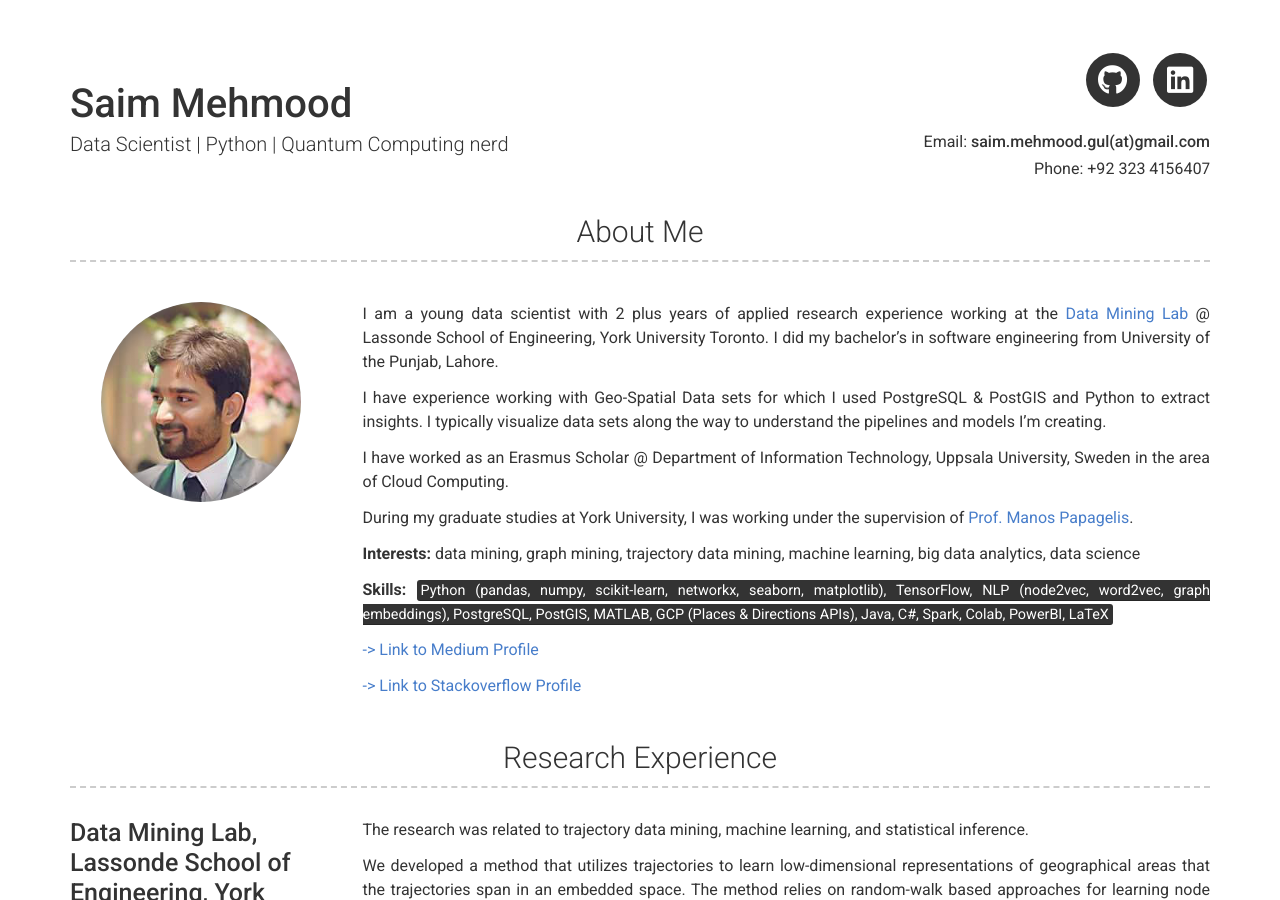
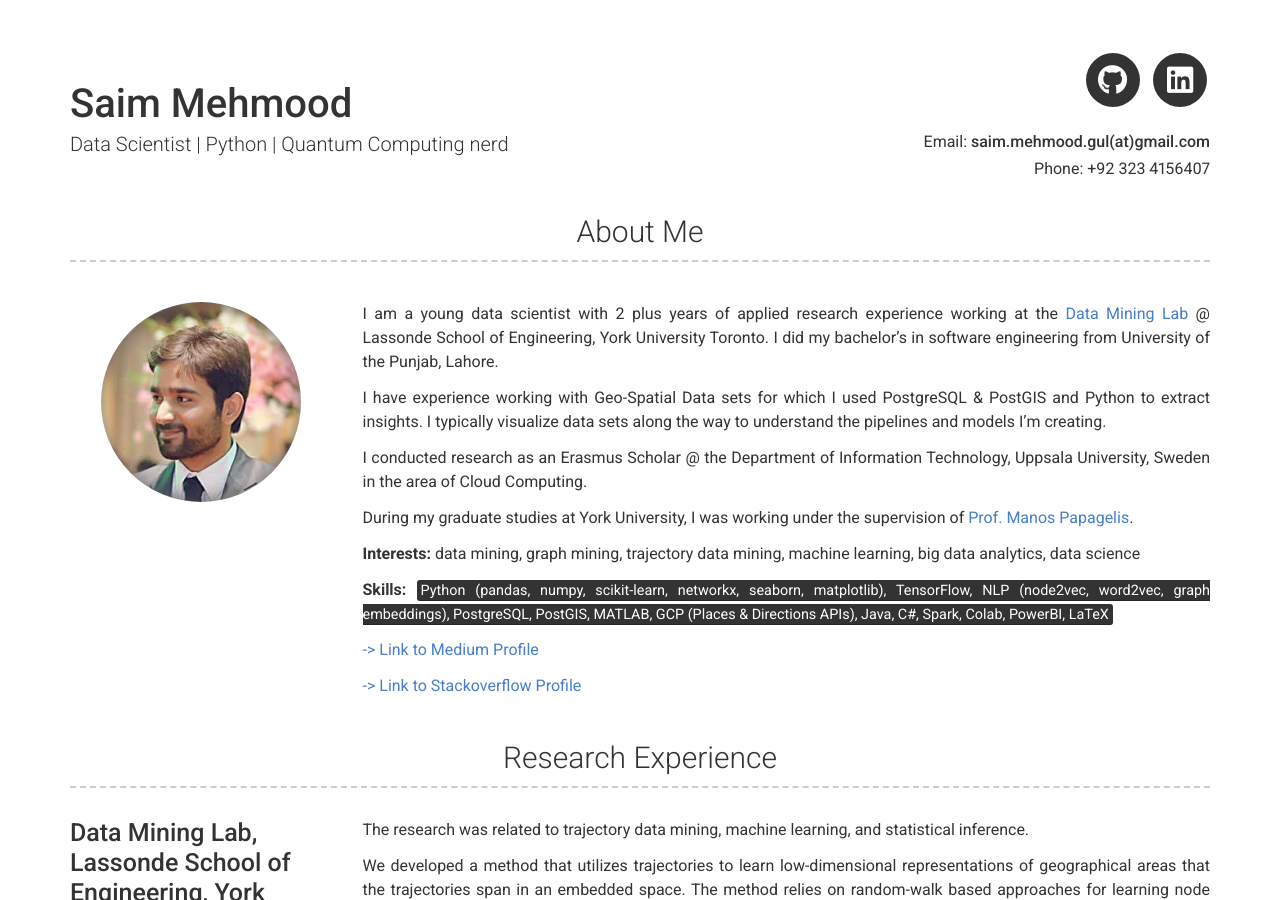
Before and after one commit to saimmehmood/saimmehmood.github.io, a Jekyll site: the page built from index.md, in a window 1280 px wide and 900 px high. Built offline with Jekyll 4.4.1, drawn with Linux system fonts in a browser that asks for light colours; nearby versions of some CDN libraries.

Commit message:
5/4/2021 9:42 PM

```diff
--- a/_config.yml
+++ b/_config.yml
@@ -37,7 +37,7 @@ about_content: | # this will include new lines to allow paragraphs
     I typically visualize data sets along the way to understand the pipelines and models I'm creating.
 
 
-    I have worked as an Erasmus Scholar @ Department of Information Technology, Uppsala University, Sweden in the area of Cloud Computing.
+    I conducted research as an Erasmus Scholar @ the Department of Information Technology, Uppsala University, Sweden in the area of Cloud Computing.
 
     During my graduate studies at York University, I was working under the supervision of [Prof. Manos Papagelis](https://www.eecs.yorku.ca/~papaggel/).
 
```
